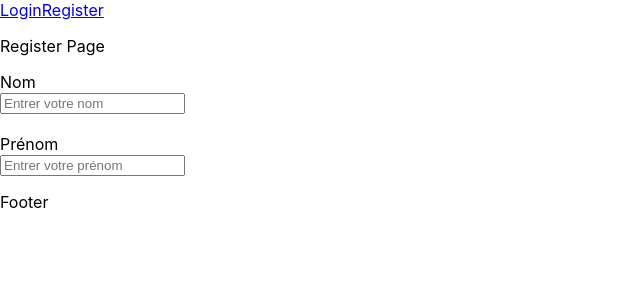
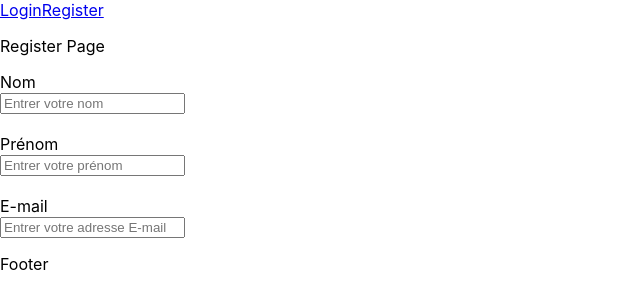
Before and after one commit to Magikmagnum/web-app, a React (Create React App) app: page /register in a window 1280 px wide. Shown: the top 308 px of the page, without its empty margins (0-640 px from the left). Built offline with nearby package versions, Linux system fonts and the light colour scheme.

Commit message:
update page register with add component EmailInput

```diff
--- a/src/Containers/Register/Register.tsx
+++ b/src/Containers/Register/Register.tsx
@@ -1,6 +1,7 @@
 import React, { useState } from 'react';
 import './Register.scss';
 import FullName from '../../components/FullName/FullName';
+import EmailInput from '../../components/EmailInput/EmailInput';
 
 interface IRegisterProps {
 }
@@ -8,6 +9,7 @@ interface IRegisterProps {
 const Register: React.FunctionComponent<IRegisterProps> = (props) => {
 
   const [fullname, setFullname ] = useState("");
+  const [emailInput, setEmailInput ] = useState("");
 
   return (
     <>
@@ -17,7 +19,13 @@ const Register: React.FunctionComponent<IRegisterProps> = (props) => {
           <FullName
             setFullnameFunc = { setFullname }
           />
-          </form>
+          <br/>
+          <br/>
+          <EmailInput
+            setEmailInputFunc = { setEmailInput }
+          />
+
+        </form>
 
     </>
   );
```
